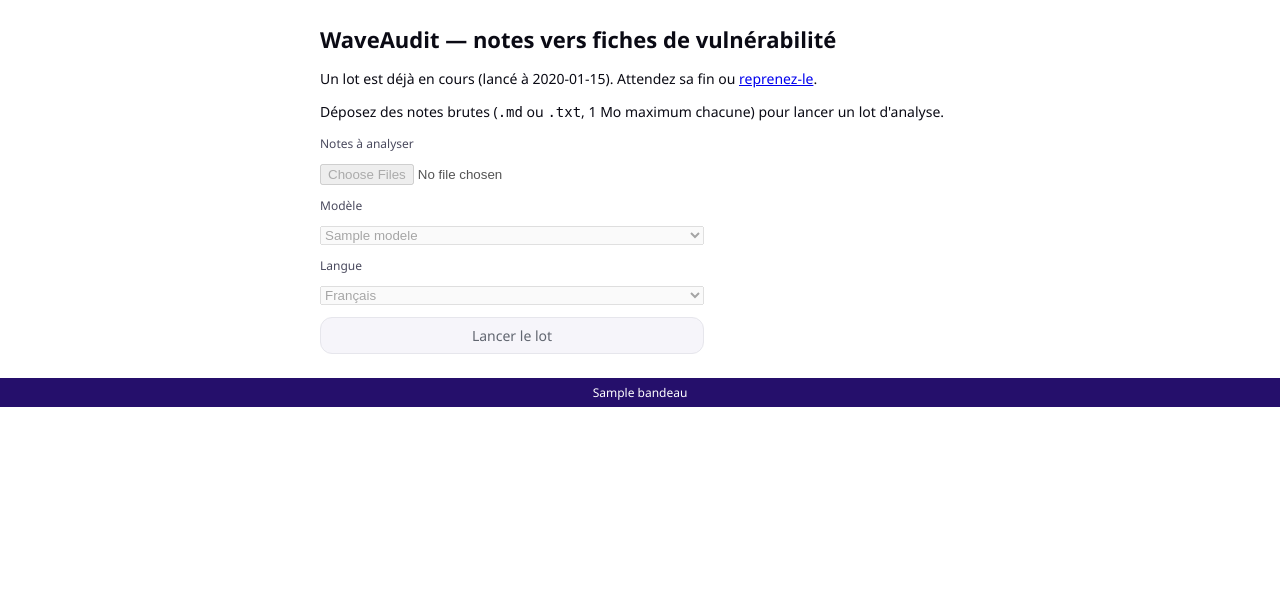
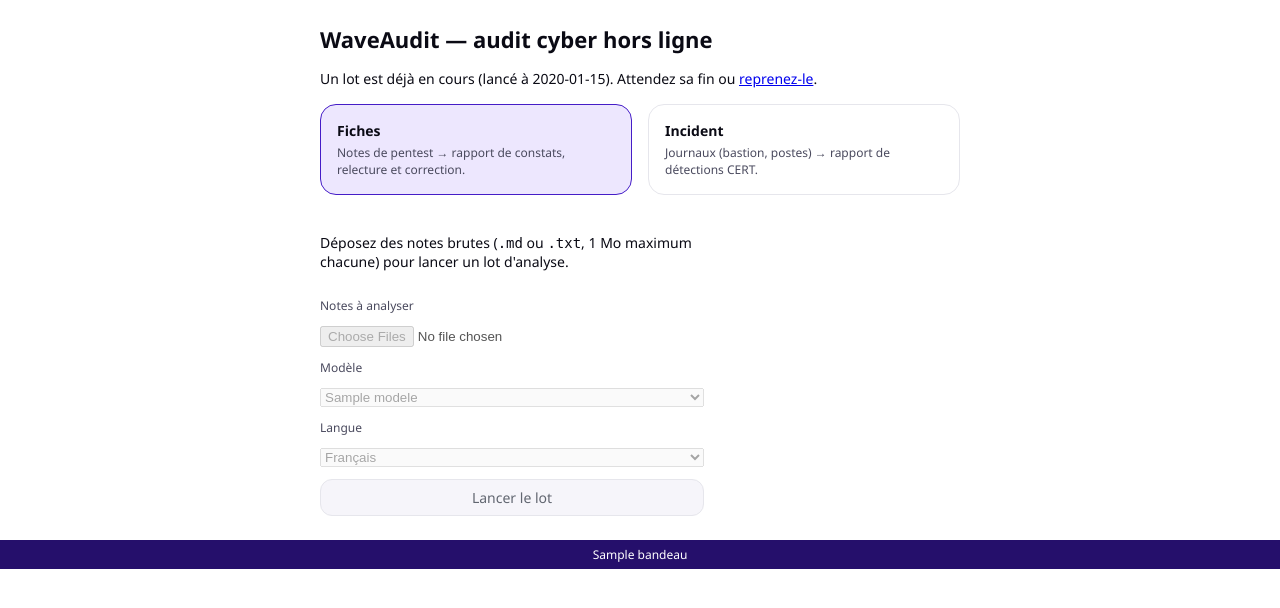
Before and after one commit to Aliquanto3/waveaudit, a Python web app: template src/waveaudit/interfaces/web/templates/index.html in a window 1280 px wide. Shown: the part 87-695 px from the top of the page. Run offline with Jinja, Linux system fonts and the light colour scheme; the template is opened without the code that fills it: most values are stand-ins (such as "Sample title", 1, 10 or a date in 2020).

Commit message:
Revue W4 : dépôt incident depuis l'accueil, année bornée, erreurs du résultat affichées
- Accueil : choix du workflow fiches / incident (boutons aria-pressed) et formulaire
  #depot-incident vers POST /incidents (journaux, modèle, année), accueil.js générique.
- style.css : .choix-workflow, .carte-workflow, [hidden] explicite.
- _resoudre_annee : motif borné avant int() (500 sur "--5" ou 5 000 chiffres).
- incident.js : message codé si /resultat échoue.
- Tests e2e de l'accueil incident ; revue consignée.

Co-Authored-By: Claude Opus 5.5 <noreply@anthropic.com>

```diff
--- a/src/waveaudit/interfaces/web/routeurs/incidents.py
+++ b/src/waveaudit/interfaces/web/routeurs/incidents.py
@@ -50,6 +50,7 @@ _RESERVES_WINDOWS = frozenset(
     | {f"LPT{i}" for i in range(1, 10)}
 )
 _LONGUEUR_NOM_AFFICHE = 120
+_MOTIF_ANNEE = re.compile(r"-?[0-9]{1,6}")
 
 
 class Refus(Exception):
@@ -200,7 +201,8 @@ def _resoudre_modele(
 def _resoudre_annee(annee_brute: str) -> tuple[int | None, JSONResponse | None]:
     if not annee_brute:
         return datetime.now().year, None
-    if not annee_brute.isascii() or not annee_brute.lstrip("-").isdigit():
+    # [revue W4] Motif borné : `"--5"` ou 5 000 chiffres feraient lever `int()` (erreur 500).
+    if _MOTIF_ANNEE.fullmatch(annee_brute) is None:
         return None, erreur(422, "annee_invalide", "Année non reconnue.")
     valeur = int(annee_brute)
     if not (ANNEE_MIN <= valeur <= ANNEE_MAX):
--- a/src/waveaudit/interfaces/web/static/accueil.js
+++ b/src/waveaudit/interfaces/web/static/accueil.js
@@ -1,14 +1,34 @@
-// Accueil (contrats §26) : le formulaire de dépôt part par fetch avec le jeton CSRF.
-// Succès : le 303 vers /lots/<id> est suivi par fetch, la page navigue vers l'URL finale.
+// Accueil (contrats §26) : choix du workflow (fiches / incident, EXPERIENCE « Accueil ») et
+// envoi des formulaires de dépôt par fetch avec le jeton CSRF (POST /lots ou /incidents).
+// Succès : le 303 vers /lots/<id> ou /incidents/<id> est suivi par fetch, la page navigue vers
+// l'URL finale ; refus : le message d'erreur codé s'affiche et aucun lot n'est créé.
 (function () {
   "use strict";
-  var formulaire = document.getElementById("depot");
   var message = document.getElementById("depot-message");
-  if (!formulaire) {
-    return;
+  var formulaires = document.querySelectorAll("form.depot");
+  var cartes = document.querySelectorAll(".carte-workflow");
+
+  function choisirWorkflow(workflow) {
+    Array.prototype.forEach.call(cartes, function (carte) {
+      var actif = carte.getAttribute("data-workflow") === workflow;
+      carte.setAttribute("aria-pressed", actif ? "true" : "false");
+    });
+    Array.prototype.forEach.call(formulaires, function (formulaire) {
+      formulaire.hidden = formulaire.getAttribute("data-workflow") !== workflow;
+    });
+    if (message) {
+      message.textContent = "";
     }
+  }
+
+  Array.prototype.forEach.call(cartes, function (carte) {
+    carte.addEventListener("click", function () {
+      choisirWorkflow(carte.getAttribute("data-workflow"));
+    });
+  });
+
+  Array.prototype.forEach.call(formulaires, function (formulaire) {
     var bouton = formulaire.querySelector('button[type="submit"]');
-
     formulaire.addEventListener("submit", function (evenement) {
       evenement.preventDefault();
       message.textContent = "";
@@ -32,4 +52,5 @@
           bouton.disabled = false;
         });
     });
+  });
 })();
--- a/src/waveaudit/interfaces/web/static/style.css
+++ b/src/waveaudit/interfaces/web/static/style.css
@@ -136,3 +136,38 @@ textarea:focus-visible,
   padding: 0.4rem 0.6rem;
   border-bottom: 1px solid var(--couleur-trait);
 }
+
+/* Accueil (W4) : choix du workflow fiches / incident (prototype .choix-workflow). `[hidden]`
+   explicite : `form { display: flex }` l'emporterait sinon sur la règle du navigateur. */
+[hidden] {
+  display: none !important;
+}
+
+.choix-workflow {
+  display: flex;
+  gap: 1rem;
+  margin: 1rem 0 1.5rem;
+}
+
+.carte-workflow {
+  flex: 1;
+  display: flex;
+  flex-direction: column;
+  gap: 0.25rem;
+  text-align: left;
+  padding: 1rem;
+  border-radius: 16px;
+  border: 1px solid var(--couleur-trait);
+  background: var(--couleur-blanc);
+  color: var(--couleur-encre);
+}
+
+.carte-workflow span {
+  font-size: var(--taille-petit);
+  color: var(--couleur-encre-douce);
+}
+
+.carte-workflow[aria-pressed="true"] {
+  border-color: var(--couleur-primaire);
+  background: var(--couleur-primaire-doux);
+}
--- a/src/waveaudit/interfaces/web/templates/index.html
+++ b/src/waveaudit/interfaces/web/templates/index.html
@@ -1,6 +1,6 @@
 {% extends "base.html" %}
 {% block contenu %}
-  <h1>WaveAudit — notes vers fiches de vulnérabilité</h1>
+  <h1>WaveAudit — audit cyber hors ligne</h1>
   {% if occupation %}
     <p id="occupation-message" role="alert">
       Un lot est déjà en cours (lancé à {{ occupation.debut.strftime("%H:%M") }}).
@@ -8,9 +8,24 @@
       <a href="{{ '/lots/' + occupation.id_lot if occupation.id_lot else '/lots' }}">reprenez-le</a>.
     </p>
   {% endif %}
-  <p>Déposez des notes brutes (<code>.md</code> ou <code>.txt</code>, 1 Mo maximum chacune) pour
-  lancer un lot d'analyse.</p>
-  <form id="depot" action="/lots" method="post" enctype="multipart/form-data">
+  {# [W4] Choix du workflow (EXPERIENCE « Accueil », prototype .choix-workflow) : deux boutons
+     bascule ; accueil.js montre le formulaire du workflow choisi. #}
+  <div id="choix-workflow" class="choix-workflow" role="group" aria-label="Choix du workflow">
+    <button type="button" class="carte-workflow" data-workflow="fiches" aria-pressed="true"
+      aria-controls="depot">
+      <strong>Fiches</strong>
+      <span>Notes de pentest → rapport de constats, relecture et correction.</span>
+    </button>
+    <button type="button" class="carte-workflow" data-workflow="incident" aria-pressed="false"
+      aria-controls="depot-incident">
+      <strong>Incident</strong>
+      <span>Journaux (bastion, postes) → rapport de détections CERT.</span>
+    </button>
+  </div>
+  <form id="depot" class="depot" data-workflow="fiches" action="/lots" method="post"
+    enctype="multipart/form-data">
+    <p>Déposez des notes brutes (<code>.md</code> ou <code>.txt</code>, 1 Mo maximum chacune)
+    pour lancer un lot d'analyse.</p>
     <label for="notes">Notes à analyser</label>
     <input type="file" id="notes" name="notes" accept=".md,.txt" multiple required
       {{ "disabled" if occupation else "" }}>
@@ -29,6 +44,27 @@
     </select>
     <button type="submit" {{ "disabled" if occupation else "" }}>Lancer le lot</button>
   </form>
+  <form id="depot-incident" class="depot" data-workflow="incident" action="/incidents"
+    method="post" enctype="multipart/form-data" hidden>
+    <p>Déposez des journaux Windows (<code>.json</code>, <code>.csv</code>) ou Linux
+    (<code>auth.log</code>, <code>syslog</code>, <code>secure</code>, <code>.log</code>),
+    50 fichiers et 10 Mo maximum chacun. Le rapport d'incident est rédigé en français.</p>
+    <label for="journaux">Journaux à analyser</label>
+    <input type="file" id="journaux" name="journaux" multiple required
+      {{ "disabled" if occupation else "" }}>
+    <label for="modele-incident">Modèle</label>
+    <select id="modele-incident" name="modele" {{ "disabled" if occupation else "" }}>
+      {% for modele in modeles %}
+        <option value="{{ modele.nom }}" {{ "selected" if modele.defaut else "" }}>
+          {{ modele.nom }}
+        </option>
+      {% endfor %}
+    </select>
+    <label for="annee">Année des journaux (année courante si vide)</label>
+    <input type="number" id="annee" name="annee" min="1970" max="2100" step="1"
+      {{ "disabled" if occupation else "" }}>
+    <button type="submit" {{ "disabled" if occupation else "" }}>Lancer l'analyse</button>
+  </form>
   <p id="depot-message" role="alert"></p>
   {% if a_des_lots %}
     <p><a href="/lots">Lots récents</a></p>
```
Also changed, not shown: _bmad-output/implementation-artifacts/revues/story-W4.md (added, +44 -0 lines), _bmad-output/specs/spec-waveaudit-v2/stories/story-W4-incident-dans-l-ui.md (+11 -6 lines), src/waveaudit/interfaces/web/static/incident.js (+13 -0 lines), tests/e2e/test_incident_ui.py (+82 -1 lines). Lines whose indentation alone changed are shown as unchanged.
